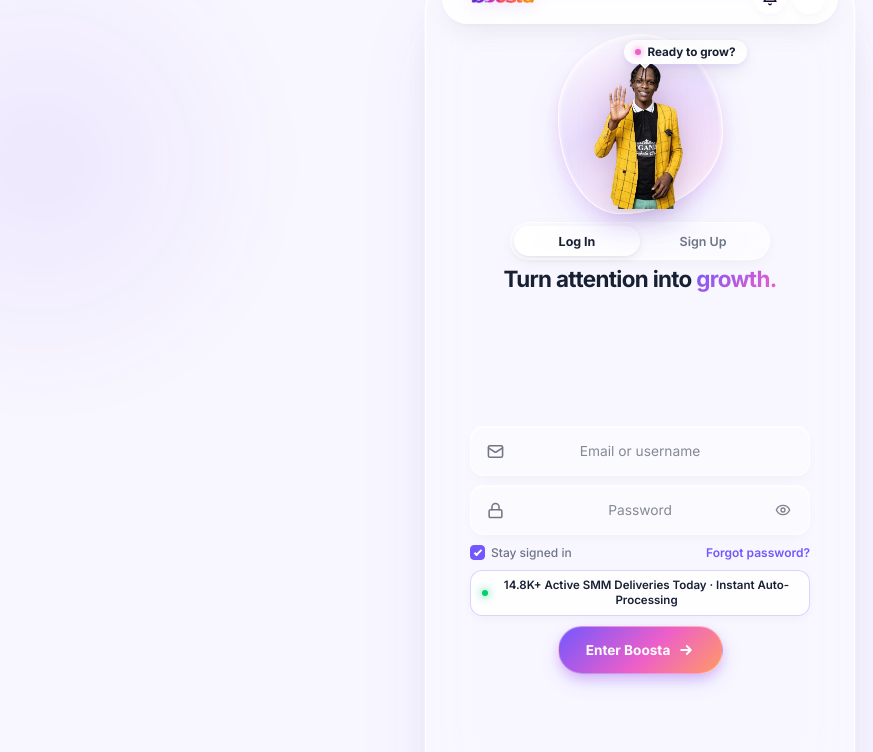
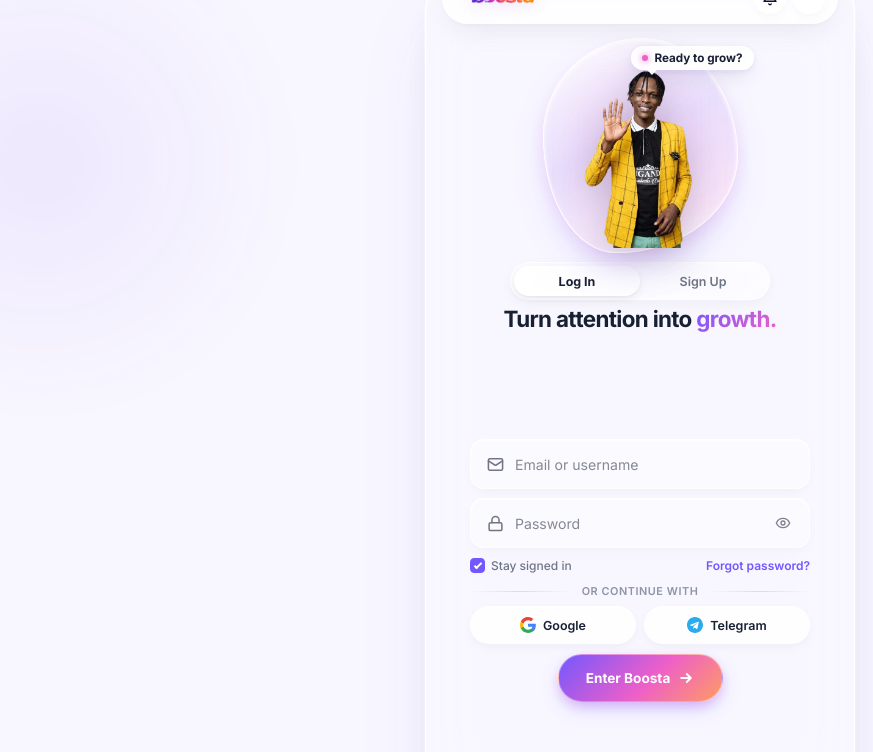
Before and after one commit to piustech1/boosta, a Next.js app: page /login in a window 1280 px wide. Shown: the top 752 px of the page, without its empty margins (0-873 px from the left). Built offline with nearby package versions, Linux system fonts and the light colour scheme.

Commit message:
Left-align input placeholders, increase asset size to utilize upper space, and replace login clutter with 1-tap social auth

```diff
--- a/src/app/globals.css
+++ b/src/app/globals.css
@@ -1879,14 +1879,14 @@
   justify-content: center;
   align-items: center;
   width: 100%;
-  margin: 2px auto 4px auto;
+  margin: 6px auto 5px auto;
   flex-shrink: 0;
 }
 
 .auth-asset-wrap {
   position: relative;
-  width: 148px;
-  height: 162px;
+  width: clamp(174px, 45vw, 196px);
+  height: clamp(190px, 24vh, 212px);
   display: flex;
   align-items: center;
   justify-content: center;
@@ -1930,20 +1930,20 @@
 .auth-mickey-cutout {
   position: relative;
   z-index: 2;
-  height: 154px;
+  height: clamp(180px, 23vh, 202px);
   width: auto;
   max-width: 100%;
   object-fit: contain;
   display: block;
-  filter: drop-shadow(0 6px 14px rgba(26, 10, 46, 0.18));
+  filter: drop-shadow(0 8px 18px rgba(26, 10, 46, 0.20));
   pointer-events: none;
 }
 
 /* Chat bubble fixed directly ON the Mickey asset */
 .auth-mickey-speech-bubble {
   position: absolute;
-  top: 6px;
-  right: -24px;
+  top: 8px;
+  right: -16px;
   display: inline-flex;
   align-items: center;
   gap: 6px;
@@ -2095,7 +2095,7 @@
 }
 
 /* =========================================================
-   TIER 4: Form Fields (Slightly increased height, centered placeholders)
+   TIER 4: Form Fields (Left-aligned Inputs and Placeholders)
    ========================================================= */
 .auth-form-zone {
   display: flex;
@@ -2144,7 +2144,7 @@
   width: 100%;
 }
 
-/* Floating Liquid-Glass Fields (Slightly Increased Height: 48px) */
+/* Floating Liquid-Glass Fields (48px Height) */
 .liquid-glass-field {
   position: relative;
   display: flex;
@@ -2152,7 +2152,7 @@
   width: 100%;
   max-width: 340px;
   height: 48px;
-  margin: 0 auto 7px auto;
+  margin: 0 auto 6px auto;
   border-radius: 14px;
   background: rgba(255, 255, 255, 0.38);
   backdrop-filter: blur(16px);
@@ -2197,7 +2197,7 @@
   color: #7357FF;
 }
 
-/* Centered Input and Placeholders */
+/* Left-Aligned Input and Placeholders */
 .liquid-input {
   flex: 1;
   height: 100%;
@@ -2205,18 +2205,19 @@
   border: none;
   outline: none;
   font-family: inherit;
-  font-size: 0.86rem;
+  font-size: 0.88rem;
   font-weight: 500;
   color: #182033;
-  padding: 0 42px;
-  text-align: center;
+  padding-left: 44px;
+  padding-right: 44px;
+  text-align: left;
 }
 
 .liquid-input::placeholder {
   color: #182033;
   opacity: 0.52;
   font-weight: 400;
-  text-align: center;
+  text-align: left;
 }
 
 /* Custom Liquid Glass Select Dropdown */
@@ -2230,18 +2231,19 @@
   -webkit-appearance: none;
   width: 100%;
   cursor: pointer;
-  padding: 0 42px;
+  padding-left: 44px;
+  padding-right: 36px;
   background: transparent;
   color: #182033;
-  text-align: center;
-  text-align-last: center;
+  text-align: left;
+  text-align-last: left;
 }
 
 .liquid-select option {
   background: #FFFFFF;
   color: #182033;
   padding: 6px;
-  text-align: center;
+  text-align: left;
 }
 
 .select-chevron {
@@ -2261,7 +2263,7 @@
 .field-with-strength {
   width: 100%;
   max-width: 340px;
-  margin: 0 auto 7px auto;
+  margin: 0 auto 6px auto;
 }
 
 .field-with-strength .liquid-glass-field {
@@ -2331,7 +2333,7 @@
   justify-content: space-between;
   width: 100%;
   max-width: 340px;
-  margin: 1px auto 8px auto;
+  margin: 1px auto 6px auto;
   font-size: 0.75rem;
 }
 
@@ -2392,38 +2394,83 @@
   color: #ED5FC9;
 }
 
-/* Login Vitality Pill (Live status in login) */
-.login-vitality-pill {
-  display: flex;
-  align-items: center;
+/* Social Fast Access (Login - Replaces headache text with clean 1-tap options) */
+.auth-social-section {
+  display: flex;
+  flex-direction: column;
+  align-items: center;
+  width: 100%;
+  max-width: 340px;
+  margin: 5px auto 8px auto;
+}
+
+.auth-social-divider {
+  display: flex;
+  align-items: center;
+  gap: 10px;
+  width: 100%;
+  margin-bottom: 8px;
+}
+
+.divider-line {
+  flex: 1;
+  height: 1px;
+  background: linear-gradient(90deg, transparent, rgba(26, 10, 46, 0.12), transparent);
+}
+
+.divider-text {
+  font-size: 0.68rem;
+  font-weight: 600;
+  color: #8C94A6;
+  text-transform: uppercase;
+  letter-spacing: 0.05em;
+  white-space: nowrap;
+}
+
+.auth-social-row {
+  display: grid;
+  grid-template-columns: 1fr 1fr;
+  gap: 8px;
+  width: 100%;
+}
+
+.auth-social-pill-btn {
+  display: inline-flex;
+  align-items: center;
+  justify-content: center;
   gap: 7px;
-  padding: 7px 11px;
-  width: 100%;
-  max-width: 340px;
-  margin: 2px auto 8px auto;
-  font-size: 0.72rem;
+  height: 38px;
+  padding: 0 14px;
+  border-radius: 999px;
+  background: rgba(255, 255, 255, 0.72);
+  backdrop-filter: blur(16px);
+  -webkit-backdrop-filter: blur(16px);
+  border: 1.2px solid rgba(255, 255, 255, 0.95);
+  box-shadow:
+    0 4px 12px -2px rgba(26, 10, 46, 0.05),
+    inset 0 1px 1.5px rgba(255, 255, 255, 1);
+  font-family: inherit;
+  font-size: 0.78rem;
   font-weight: 600;
   color: #182033;
-  background: rgba(255, 255, 255, 0.72);
-  border: 1px solid rgba(115, 87, 255, 0.25);
-  border-radius: 12px;
-  box-shadow: 0 4px 12px -2px rgba(26, 10, 46, 0.04);
-}
-
-.vitality-pulse {
-  width: 6px;
-  height: 6px;
-  border-radius: 50%;
-  background: #00D26A;
-  box-shadow: 0 0 8px #00D26A;
+  cursor: pointer;
+  transition: transform 0.18s var(--ease-spring), background 0.2s ease, box-shadow 0.2s ease;
+}
+
+.auth-social-pill-btn:hover {
+  transform: translateY(-1px);
+  background: rgba(255, 255, 255, 0.92);
+  box-shadow:
+    0 6px 16px -2px rgba(115, 87, 255, 0.14),
+    inset 0 1px 2px rgba(255, 255, 255, 1);
+}
+
+.auth-social-pill-btn:active {
+  transform: scale(0.97);
+}
+
+.social-svg-icon {
   flex-shrink: 0;
-  animation: pulseBeacon 2s infinite;
-}
-
-.vitality-text {
-  flex: 1;
-  line-height: 1.3;
-  text-align: center;
 }
 
 /* Signup Legal Notice */
@@ -2566,15 +2613,72 @@
   color: #7357FF;
 }
 
+/* Compact Screen Height Protection (Guarantees zero-scroll on smaller phones) */
+@media (max-height: 740px) {
+  .auth-asset-centered-stage {
+    margin: 3px auto 2px auto;
+  }
+
+  .auth-asset-wrap {
+    width: 154px;
+    height: 168px;
+  }
+
+  .auth-mickey-cutout {
+    height: 158px;
+  }
+
+  .auth-mickey-speech-bubble {
+    top: 4px;
+    right: -12px;
+    padding: 3px 8px;
+  }
+
+  .auth-switcher-container {
+    margin-top: 2px;
+    margin-bottom: 2px;
+  }
+
+  .auth-segmented-control {
+    height: 33px;
+  }
+
+  .auth-headline-centered-wrap {
+    margin-top: 1px;
+    margin-bottom: 4px;
+  }
+
+  .auth-centered-headline {
+    font-size: 1.15rem;
+  }
+
+  .liquid-glass-field {
+    height: 44px;
+    margin-bottom: 5px;
+  }
+
+  .auth-social-section {
+    margin: 3px auto 6px auto;
+  }
+
+  .auth-social-pill-btn {
+    height: 34px;
+  }
+
+  .auth-compact-pill-btn {
+    height: 40px;
+  }
+}
+
 /* Desktop Responsive Layout */
 @media (min-width: 640px) {
   .auth-asset-wrap {
-    width: 165px;
-    height: 180px;
+    width: 195px;
+    height: 215px;
   }
 
   .auth-mickey-cutout {
-    height: 170px;
+    height: 205px;
   }
 
   .auth-segmented-control {
--- a/src/components/AuthExperience.tsx
+++ b/src/components/AuthExperience.tsx
@@ -121,6 +121,16 @@
     }, 950);
   };
 
+  const handleSocialAuth = (provider: 'Google' | 'Telegram') => {
+    if (typeof navigator !== 'undefined' && navigator.vibrate) {
+      navigator.vibrate(14);
+    }
+    setAuthFeedback(`Connecting via ${provider}...`);
+    setTimeout(() => {
+      setAuthFeedback(`${provider} authentication initiated. Redirecting...`);
+    }, 600);
+  };
+
   const heroSpeech = mode === 'login' ? 'Ready to grow?' : "Let's grow together.";
 
   return (
@@ -226,7 +236,7 @@
                     placeholder="Full Name"
                     autoComplete="name"
                     required
-                    className="liquid-input centered-input"
+                    className="liquid-input"
                   />
                 </div>
 
@@ -246,7 +256,7 @@
                     placeholder="Email address"
                     autoComplete="email"
                     required
-                    className="liquid-input centered-input"
+                    className="liquid-input"
                   />
                 </div>
 
@@ -261,7 +271,7 @@
                     name="hearAboutUs"
                     value={hearAboutUs}
                     onChange={(e) => setHearAboutUs(e.target.value)}
-                    className="liquid-input liquid-select centered-input"
+                    className="liquid-input liquid-select"
                   >
                     <option value="" disabled>How did you hear about us?</option>
                     <option value="tiktok">TikTok</option>
@@ -296,7 +306,7 @@
                       placeholder="Create password"
                       autoComplete="new-password"
                       required
-                      className="liquid-input centered-input"
+                      className="liquid-input"
                     />
                     <button
                       type="button"
@@ -351,7 +361,7 @@
                     placeholder="Confirm password"
                     autoComplete="new-password"
                     required
-                    className="liquid-input centered-input"
+                    className="liquid-input"
                   />
                   <button
                     type="button"
@@ -399,7 +409,7 @@
                     placeholder="Email or username"
                     autoComplete="username"
                     required
-                    className="liquid-input centered-input"
+                    className="liquid-input"
                   />
                 </div>
 
@@ -419,7 +429,7 @@
                     placeholder="Password"
                     autoComplete="current-password"
                     required
-                    className="liquid-input centered-input"
+                    className="liquid-input"
                   />
                   <button
                     type="button"
@@ -463,10 +473,40 @@
                   </button>
                 </div>
 
-                {/* 4. Login Trust & Speed Feature Badge */}
-                <div className="login-vitality-pill glass-pill field-stagger-4">
-                  <span className="vitality-pulse" aria-hidden="true" />
-                  <span className="vitality-text">14.8K+ Active SMM Deliveries Today · Instant Auto-Processing</span>
+                {/* 4. Social Fast Access (Google & Telegram 1-Tap) */}
+                <div className="auth-social-section field-stagger-4">
+                  <div className="auth-social-divider">
+                    <span className="divider-line" aria-hidden="true" />
+                    <span className="divider-text">or continue with</span>
+                    <span className="divider-line" aria-hidden="true" />
+                  </div>
+                  <div className="auth-social-row">
+                    <button
+                      type="button"
+                      className="auth-social-pill-btn"
+                      onClick={() => handleSocialAuth('Google')}
+                      aria-label="Continue with Google"
+                    >
+                      <svg viewBox="0 0 24 24" width="16" height="16" className="social-svg-icon" aria-hidden="true">
+                        <path fill="#4285F4" d="M23.745 12.27c0-.7-.06-1.4-.19-2.07H12v4.51h6.6c-.29 1.52-1.14 2.82-2.4 3.68v3.05h3.88c2.27-2.09 3.66-5.17 3.66-9.17z"/>
+                        <path fill="#34A853" d="M12 24c3.24 0 5.95-1.08 7.93-2.91l-3.88-3.05c-1.08.72-2.45 1.16-4.05 1.16-3.12 0-5.77-2.1-6.72-4.93H1.25v3.15C3.26 21.36 7.33 24 12 24z"/>
+                        <path fill="#FBBC05" d="M5.28 14.27c-.25-.72-.38-1.49-.38-2.27s.13-1.55.38-2.27V6.58H1.25C.45 8.16 0 9.98 0 12s.45 3.84 1.25 5.42l4.03-3.15z"/>
+                        <path fill="#EA4335" d="M12 4.75c1.77 0 3.35.61 4.6 1.8l3.42-3.42C17.95 1.19 15.24 0 12 0 7.33 0 3.26 2.64 1.25 6.58l4.03 3.15c.95-2.83 3.6-4.98 6.72-4.98z"/>
+                      </svg>
+                      <span>Google</span>
+                    </button>
+                    <button
+                      type="button"
+                      className="auth-social-pill-btn"
+                      onClick={() => handleSocialAuth('Telegram')}
+                      aria-label="Continue with Telegram"
+                    >
+                      <svg viewBox="0 0 24 24" width="16" height="16" fill="#2AABEE" className="social-svg-icon" aria-hidden="true">
+                        <path d="M12 0C5.37 0 0 5.37 0 12s5.37 12 12 12 12-5.37 12-12S18.63 0 12 0zm5.56 8.16l-1.97 9.28c-.15.65-.53.81-1.08.51l-3-2.21-1.45 1.4c-.16.16-.3.3-.61.3l.21-3.05 5.56-5.02c.24-.22-.05-.34-.38-.13l-6.87 4.33-2.96-.92c-.64-.2-.66-.64.14-.95l11.55-4.45c.54-.2 1.01.13.86.91z" />
+                      </svg>
+                      <span>Telegram</span>
+                    </button>
+                  </div>
                 </div>
               </>
             )}
```
